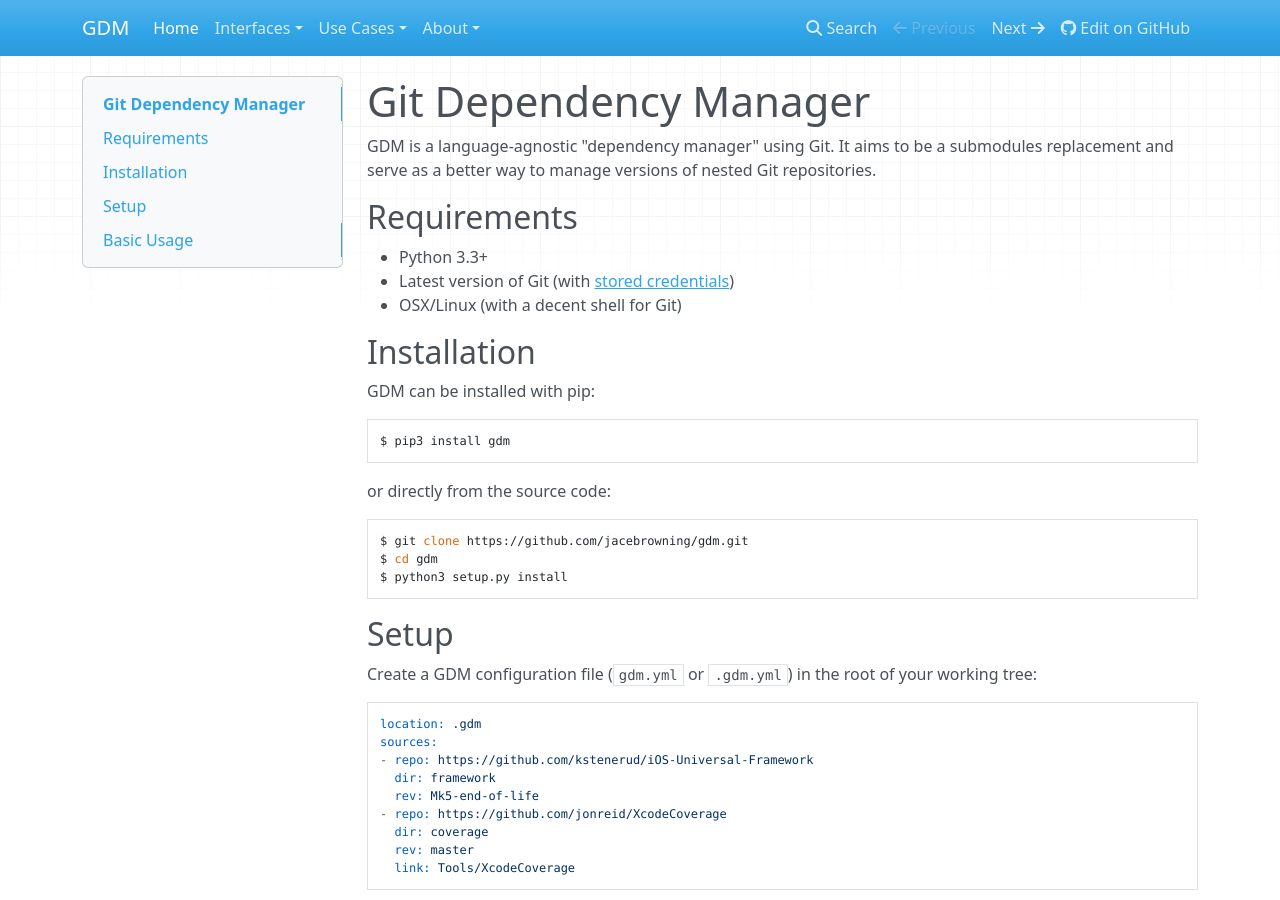
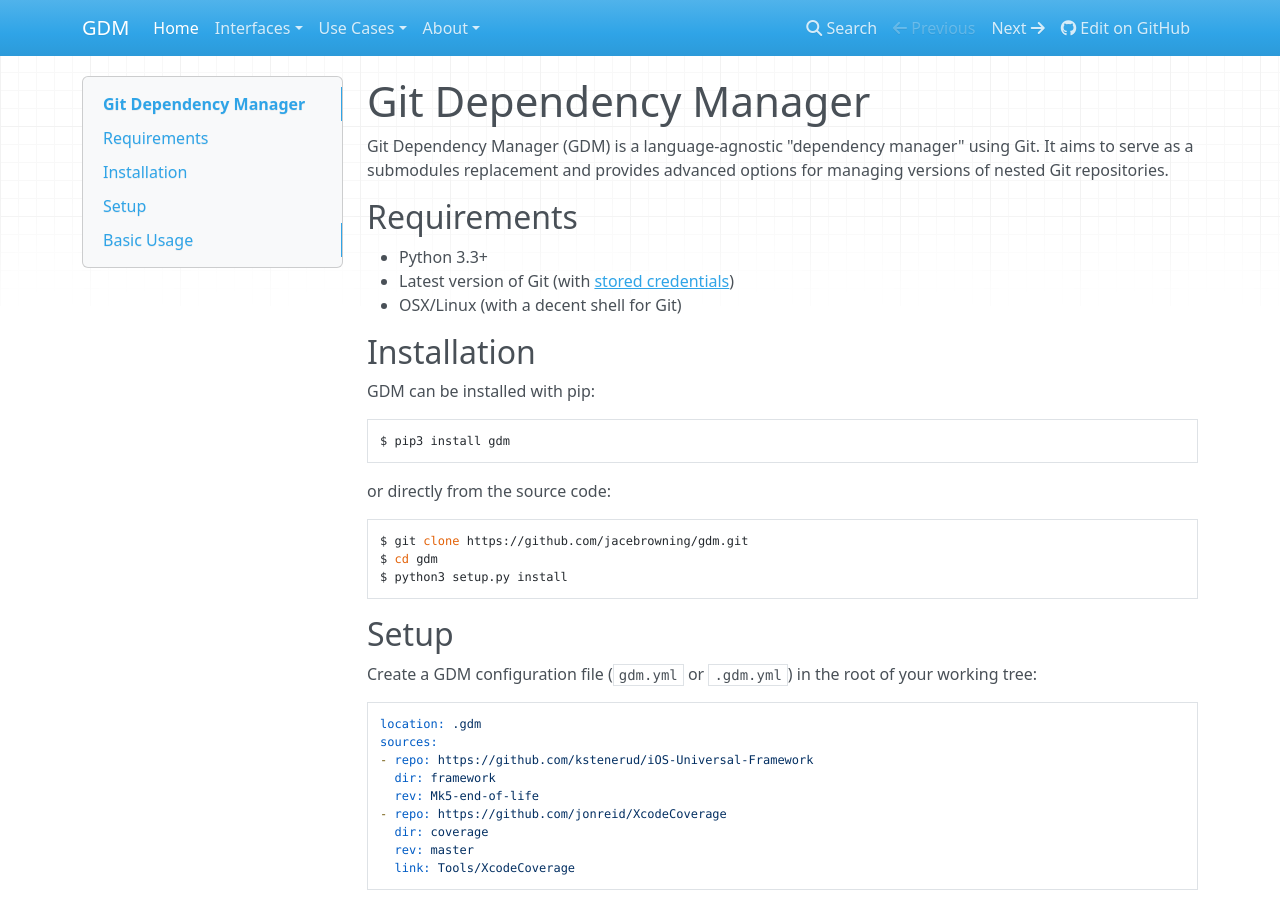
Before and after one commit to jacebrowning/gitman, an MkDocs documentation site: the page built from docs/index.md, in a window 1280 px wide and 900 px high. Built offline with MkDocs 1.6.1, drawn with Linux system fonts in a browser that asks for light colours; nearby versions of some CDN libraries; old or Windows-style settings are respelled for this version of MkDocs.

```diff
--- a/docs/index.md
+++ b/docs/index.md
@@ -1,6 +1,6 @@
 # Git Dependency Manager
 
-GDM is a language-agnostic "dependency manager" using Git. It aims to be a submodules replacement and serve as a better way to manage versions of nested Git repositories.
+Git Dependency Manager (GDM) is a language-agnostic "dependency manager" using Git. It aims to serve as a submodules replacement and provides advanced options for managing versions of nested Git repositories.
 
 ## Requirements
 
```
Also changed, not shown: README.md (+2 -0 lines).
